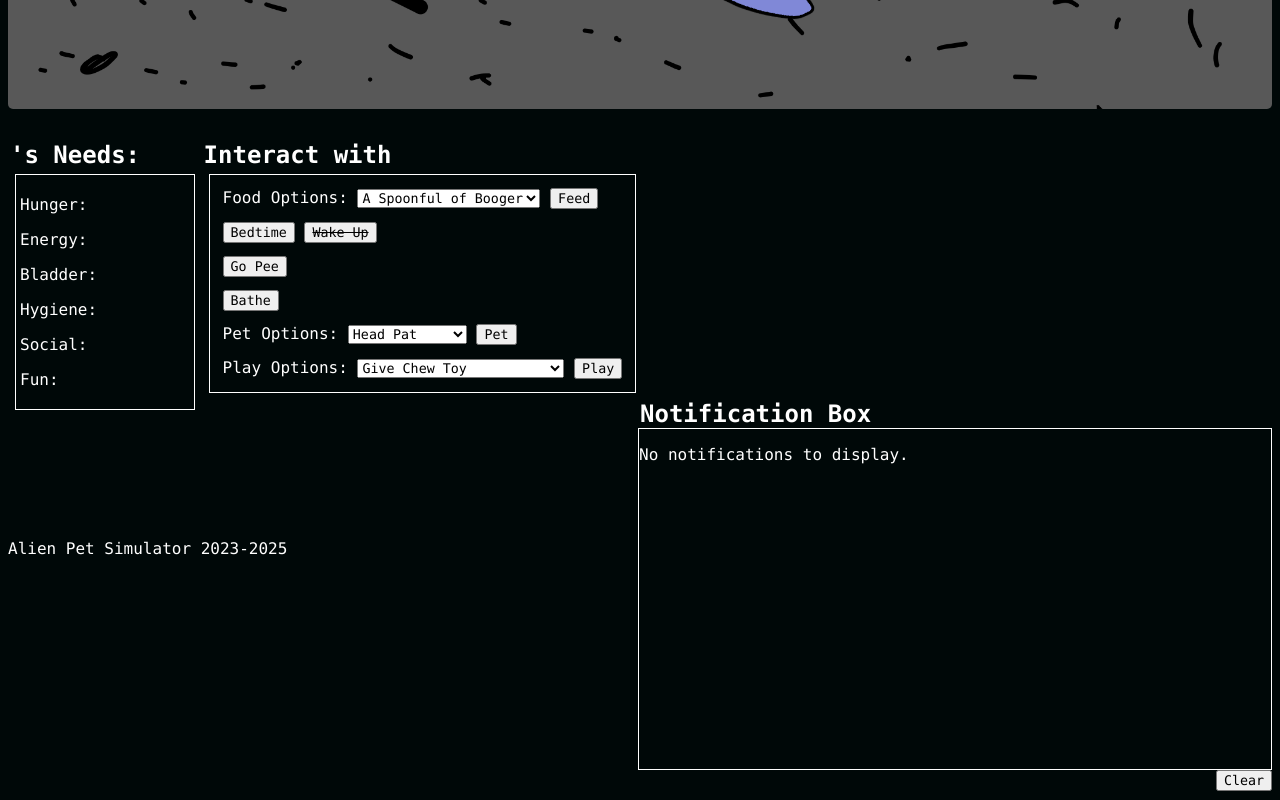
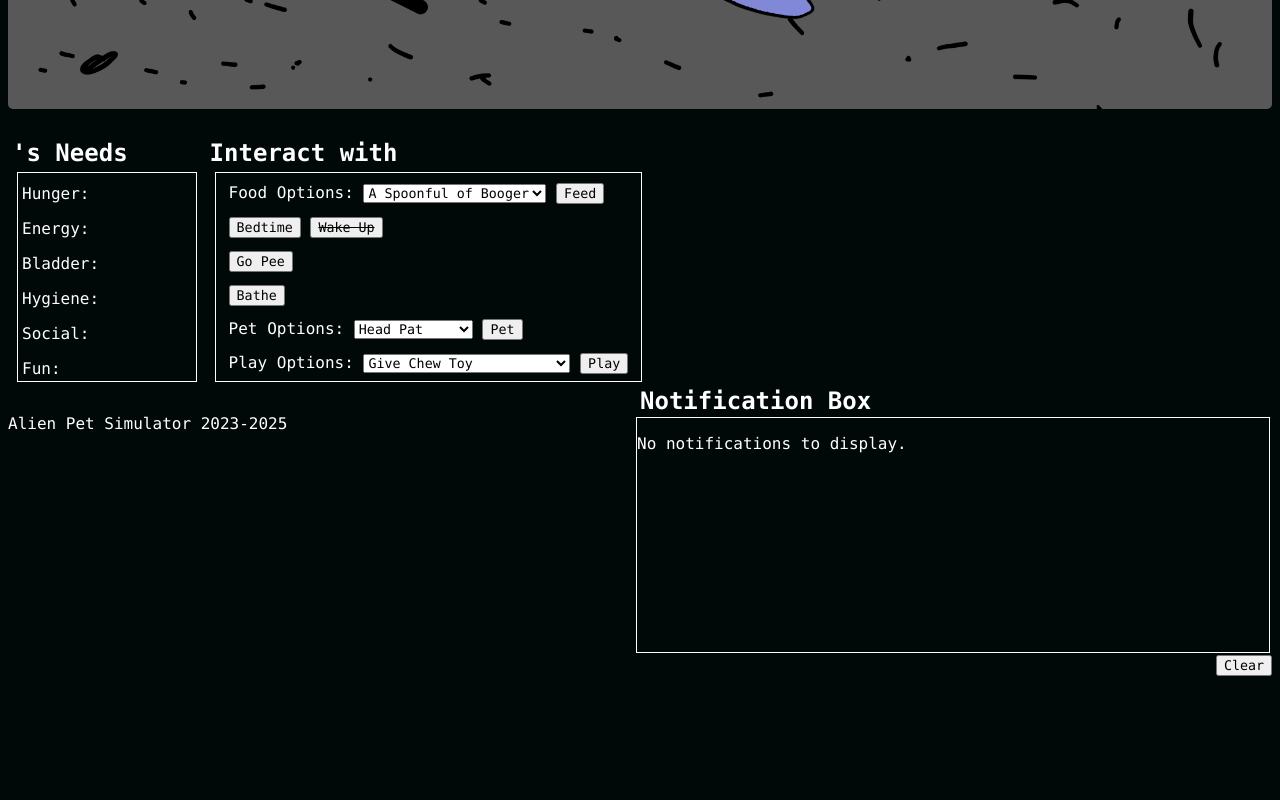
Before and after one commit to acontre42/Pet-Simulator, a website with bundled scripts: page public/index.html in a window 1280 px wide. Shown: the part 608-1408 px from the top of the page. After the commit the page ends 1284 px from the top, so only its background shows below. Built offline with nearby package versions, Linux system fonts and the light colour scheme; files whose address does not match are found by name.

Commit message:
Made slight changes to styling.

```diff
--- a/public/css/style.css
+++ b/public/css/style.css
@@ -77,7 +77,7 @@ button, select {
 }
 
 #user-div {
-    height: 400px;
+    height: 275px;
 }
 
 #user-div h2 {
@@ -85,19 +85,28 @@ button, select {
     margin: 0px;
 }
 
-#needs-div, #interact-div {
+.container {
     float: left;
-    margin: 2px;
+    margin: 0px 4px;
     min-width: 15%;
 }
 
-#needs-div div, #interact-div div {
+.container div {
     margin: 5px;
     padding: 4px;
 }
 
 #pet-needs-div, #interact-buttons-div {
     border: 1px solid white;
+    height: 200px;
+}
+
+#pet-needs-div p {
+    margin-top: 7px;
+}
+
+#interact-buttons-div div {
+    margin-top: 2px;
 }
 
 #notification-div {
@@ -117,6 +126,7 @@ button, select {
     height: 85%;
     overflow-y: scroll;
     float: right;
+    margin: 2px;
 }
 
 .notification {
--- a/public/index.html
+++ b/public/index.html
@@ -34,8 +34,8 @@
 
             <div id="user-div">
 
-                <div id="needs-div">
-                    <h2><span class="pet-name"></span>'s Needs:</h2>
+                <div class="container">
+                    <h2><span class="pet-name"></span>'s Needs</h2>
                     <div id="pet-needs-div">
                         <p class="pet-needs" id="hunger">Hunger:</p>
                         <p class="pet-needs" id="energy">Energy:</p>
@@ -46,7 +46,7 @@
                     </div>
                 </div>
 
-                <div id="interact-div">
+                <div class="container">
                     <h2>Interact with <span class="pet-name"></span></h2>
                     <div id="interact-buttons-div">
                         <div id="food-div">
```
